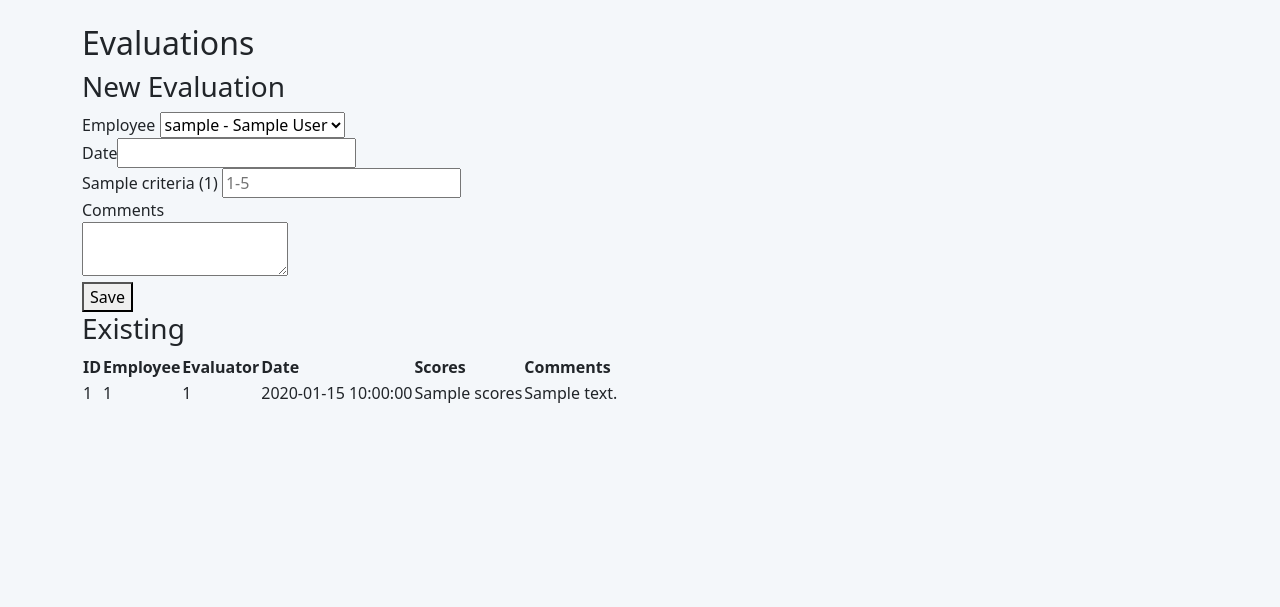
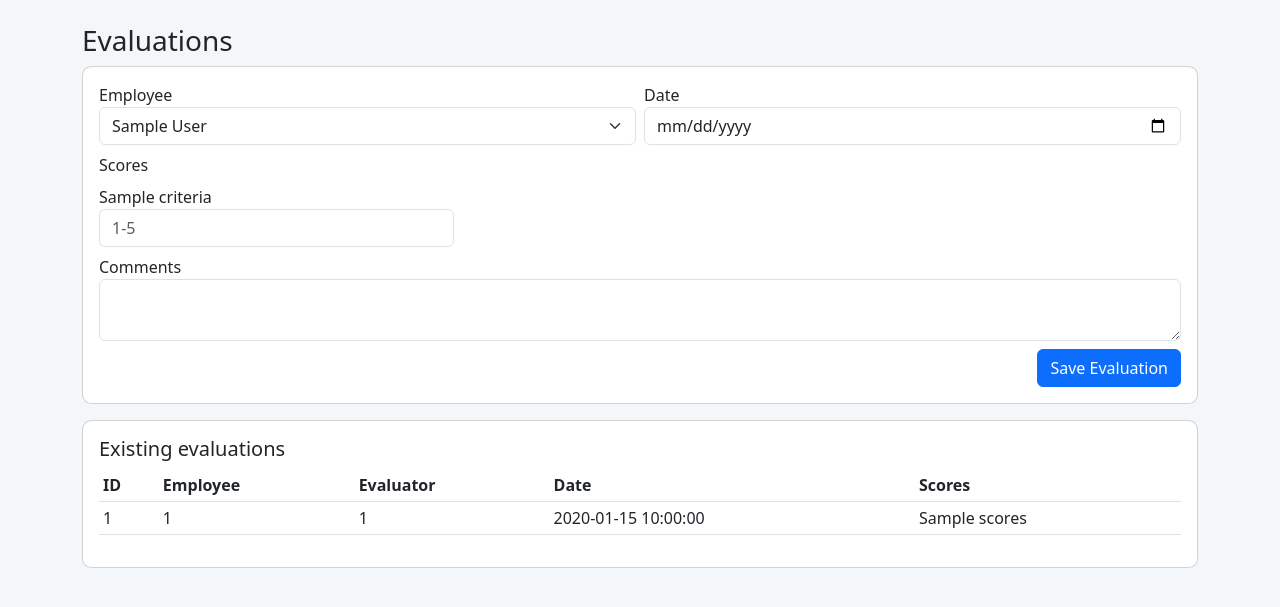
Before and after one commit to lecelechavarre/Performance-Evaluation, a Flask app: template src/templates/evaluations.html in a window 1280 px wide. Shown: the part 56-663 px from the top of the page. Run offline with Flask 3, Linux system fonts and the light colour scheme; the template is opened without the code that fills it: most values are stand-ins (such as "Sample title", 1, 10 or a date in 2020).

Commit message:
Update evaluations.html

```diff
--- a/src/templates/evaluations.html
+++ b/src/templates/evaluations.html
@@ -1,25 +1,26 @@
-{% extends "base.html" %}
+{% extends 'base.html' %}
 {% block content %}
-<h2>Evaluations</h2>
-<h3>New Evaluation</h3>
-<form method="post">
-  <label>Employee</label>
-  <select name="employee_id">
-    {% for u in users %}
-      <option value="{{u.id}}">{{u.username}} - {{u.full_name}}</option>
+<h3>Evaluations</h3>
+<div class="card mb-3">
+  <div class="card-body">
+    <form method="post" class="row g-2">
+      <div class="col-6"><label>Employee</label><select class="form-select" name="employee_id">{% for u in users %}<option value="{{u.id}}">{{u.full_name or u.username}}</option>{% endfor %}</select></div>
+      <div class="col-6"><label>Date</label><input class="form-control" name="date" type="date"></div>
+      <div class="col-12 mt-2"><label>Scores</label></div>
+      {% for c in criteria %}
+        <div class="col-4"><label>{{c.name}}</label><input class="form-control" name="score_{{c.id}}" type="number" min="1" max="5" placeholder="1-5"></div>
       {% endfor %}
-  </select><br>
-  <label>Date</label><input name="date" value="{{''}}"><br>
-  {% for c in criteria %}
-    <label>{{c.name}} ({{c.id}})</label>
-    <input name="score_{{c.id}}" placeholder="1-5"><br>
-  {% endfor %}
-  <label>Comments</label><br><textarea name="comments"></textarea><br>
-  <button type="submit">Save</button>
+      <div class="col-12"><label>Comments</label><textarea class="form-control" name="comments"></textarea></div>
+      <div class="col-12 text-end"><button class="btn btn-primary">Save Evaluation</button></div>
     </form>
-<h3>Existing</h3>
-<table>
-  <tr><th>ID</th><th>Employee</th><th>Evaluator</th><th>Date</th><th>Scores</th><th>Comments</th></tr>
+  </div>
+</div>
+<div class="card">
+  <div class="card-body">
+    <h5>Existing evaluations</h5>
+    <table class="table table-sm">
+      <thead><tr><th>ID</th><th>Employee</th><th>Evaluator</th><th>Date</th><th>Scores</th></tr></thead>
+      <tbody>
         {% for ev in evaluations %}
           <tr>
             <td>{{ev.id}}</td>
@@ -27,8 +28,10 @@
             <td>{{ev.evaluator_id}}</td>
             <td>{{ev.date}}</td>
             <td>{{ev.scores}}</td>
-      <td>{{ev.comments}}</td>
           </tr>
         {% endfor %}
+      </tbody>
     </table>
+  </div>
+</div>
 {% endblock %}
```
Lines whose indentation alone changed are shown as unchanged.
